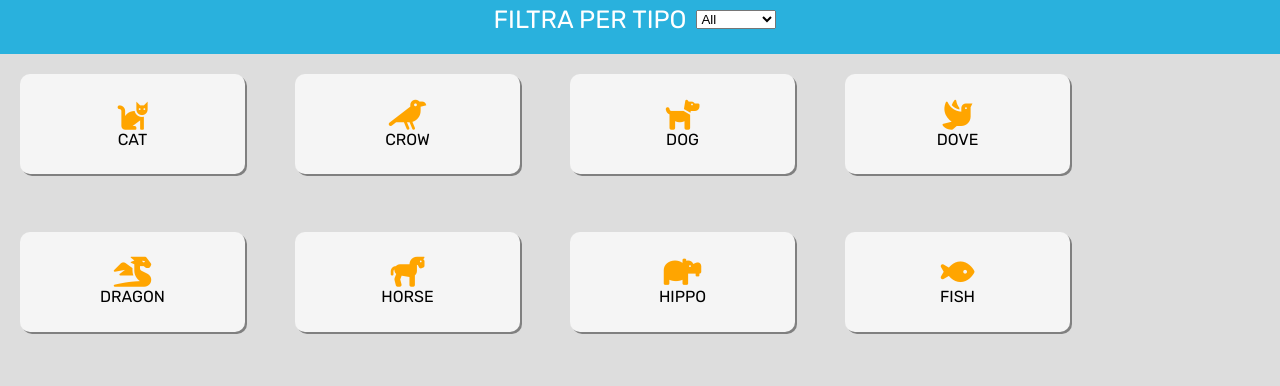
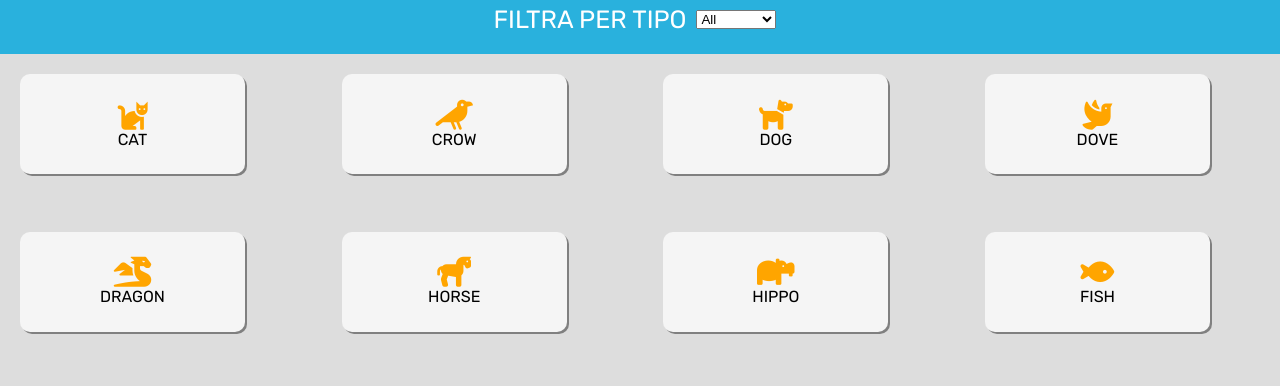
Before and after one commit to MarianoPd/js-es6-icons, a plain HTML site: page Milestone_3/index.html in a window 1280 px wide. Shown: the part 76-462 px from the top of the page. Drawn offline with Linux system fonts and the light colour scheme.

Commit message:
mi piace piu' cosi

```diff
--- a/Milestone_3/css/style.css
+++ b/Milestone_3/css/style.css
@@ -43,7 +43,7 @@ header .top-band{
 #main-wrap{
     display: flex;
     flex-wrap: wrap;
-    /* justify-content: space-between; */
+    justify-content: space-between;
     background-color: #dddddd;
     min-height: calc(100vh - 130px);
     padding: 20px;
```
